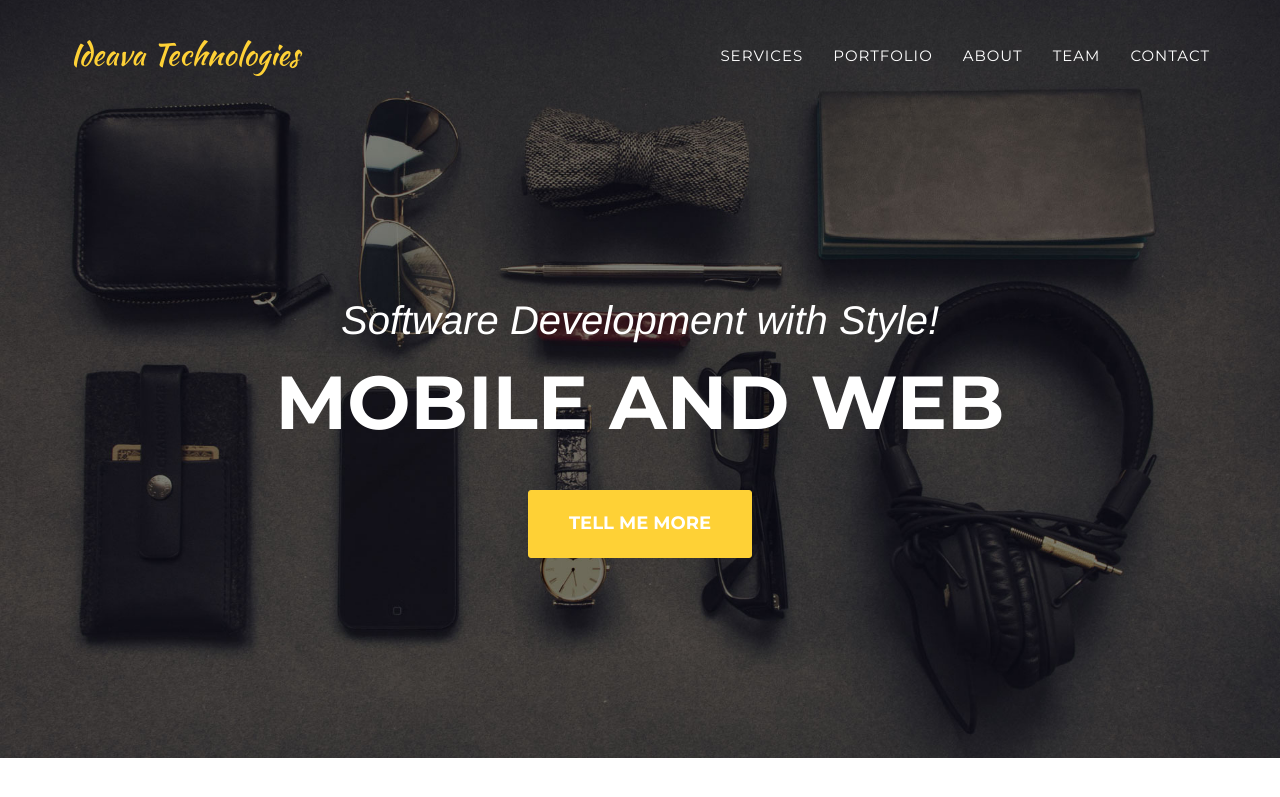
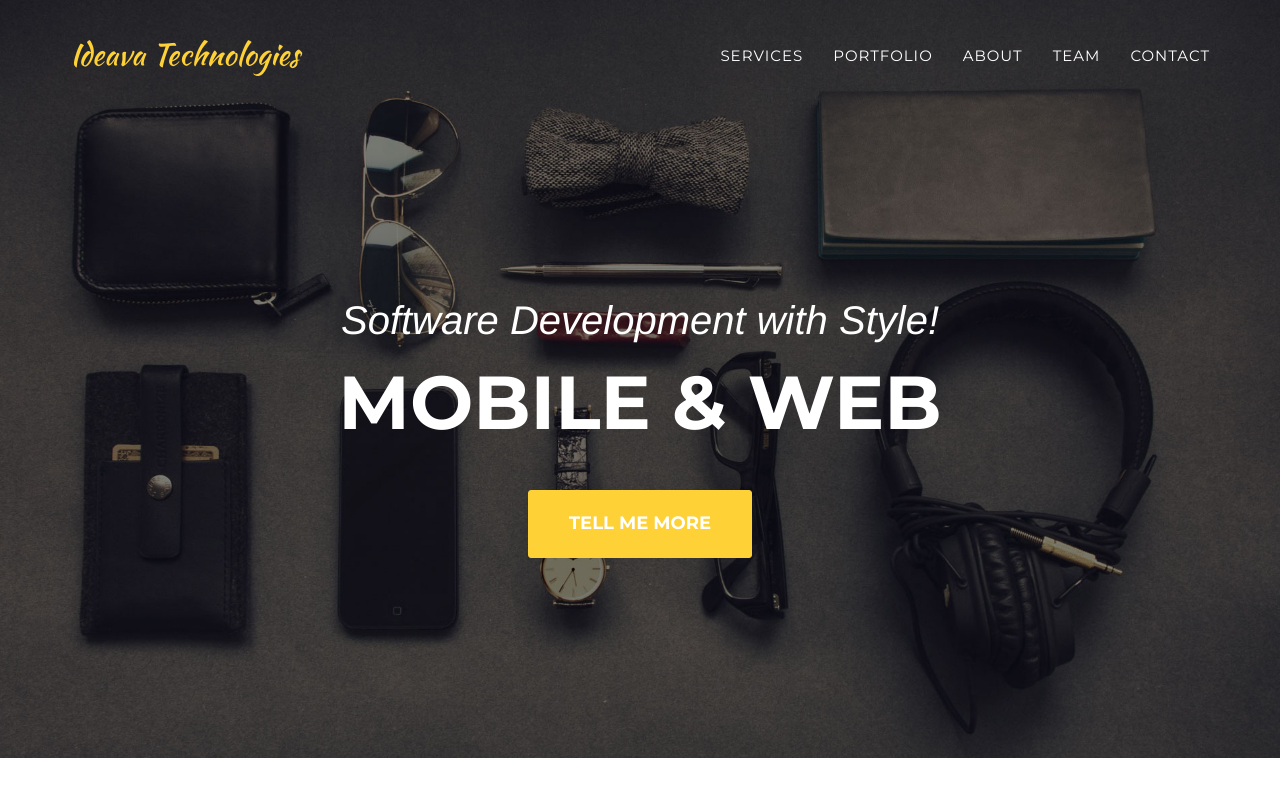
Before and after one commit to alperozturk/blog, a Jekyll site: the page built from index.html, in a window 1280 px wide and 900 px high. Shown: the top 797 px of the window. Built offline with Jekyll 4.4.1, drawn with Linux system fonts in a browser that asks for light colours; some web fonts are replaced.

Commit message:
Update header.html

```diff
--- a/_includes/header.html
+++ b/_includes/header.html
@@ -45,7 +45,7 @@
         <div class="container">
             <div class="intro-text">
                 <div class="intro-lead-in">Software Development with Style!</div>
-                <div class="intro-heading">Mobile and Web</div>
+                <div class="intro-heading">Mobile &amp; Web</div>
                 <a href="#services" class="page-scroll btn btn-xl">Tell Me More</a>
             </div>
         </div>
```
